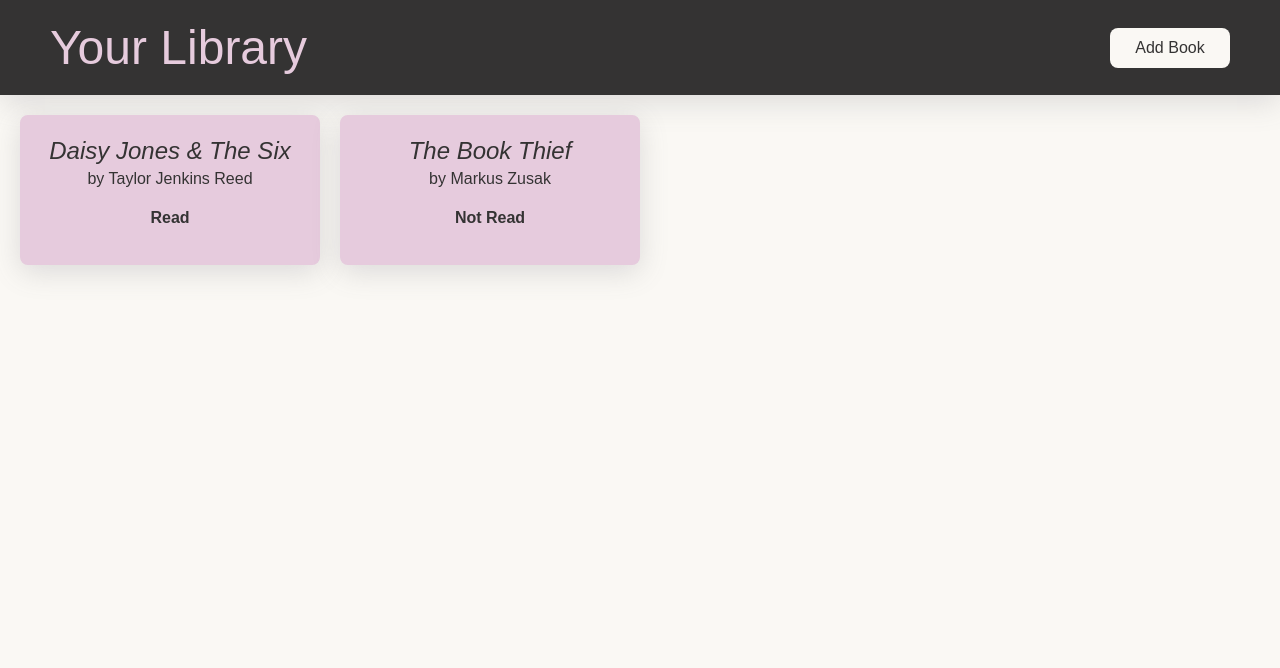
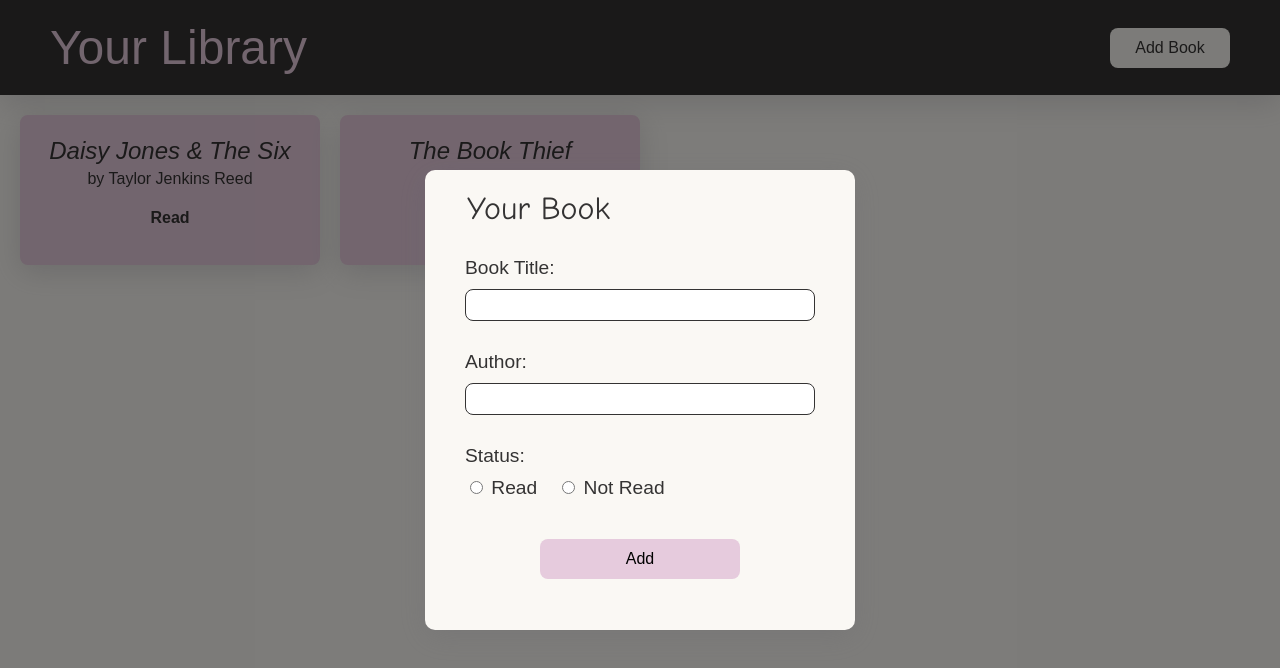
Before and after one commit to bella-t22/book-library, a plain HTML site: page index.html in a window 1280 px wide. Both pictures are taken after a click on the button "Add Book". Drawn offline with Linux system fonts and the light colour scheme; a web font is replaced by a local one.

Commit message:
Complete popup and overlay styles

```diff
--- a/app.css
+++ b/app.css
@@ -12,6 +12,9 @@ html {
 html, body {
     margin: 0;
     padding: 0;
+}
+body {
+    position: relative;
 }
 
 header {
@@ -43,7 +46,7 @@ header h1 {
     font-size: 1rem;
 }
 
-#add-book-popup {
+.add-book-popup {
     background-color: #faf8f4;
     color: #343333;
     border-radius: 10px;
@@ -56,18 +59,17 @@ header h1 {
     display: flex;
     flex-direction: column;
     gap: 30px;
-    visibility: hidden;
-    position: absolute;
-    z-index: 2;
-    left: 37%;
-    top: 20%;
+    position: fixed;
+    top: 50%;
+    left: 50%;
+    transform: translate(-50%, -50%) scale(1);
+    transition: 200ms ease-in-out;
+    z-index: 10;
 }
 
-#add-book-popup legend {
+.add-book-popup legend {
     font-family: 'Comic Neue', sans-serif;
     font-size: 2rem;
-    position: relative;
-    right: 20px;
 }
 
 .input-container {
@@ -147,3 +149,20 @@ main {
 .has-read {
     font-weight: 600;
 }
+
+.overlay {
+    position: fixed;
+    top: 0;
+    right: 0;
+    bottom: 0;
+    left: 0;
+    background-color: rgba(0, 0, 0, .5);
+    pointer-events: none;
+    transition: 200ms ease-in-out;
+    z-index: 2;
+    pointer-events: all;
+}
+
+.hidden {
+    display: none;
+}
--- a/index.html
+++ b/index.html
@@ -19,8 +19,7 @@
             <h1>Your Library</h1>
             <button id="add-book-btn">Add Book</button>
         </header>
-
-    <form id="add-book-popup" action="" method="POST">
+        <form class="add-book-popup hidden" action="" method="POST">
             <legend>Your Book</legend>
             <div class="input-container">
                 <label for="book-title">Book Title:</label>
@@ -45,7 +44,6 @@
             </div>
             <button class="submit">Add</button>
         </form>
-
         <main>
             <div class="card">
                     <div class="title-container">
@@ -54,7 +52,6 @@
                     </div>
                 <p class="has-read">Read</p>
             </div>
-
             <div class="card">
                 <div class="title-container">
                     <h2>The Book Thief</h2>
@@ -63,5 +60,6 @@
                 <p class="has-read">Not Read</p>
             </div>
         </main>
+    <div class="overlay hidden"></div>
 </body>
 </html>
--- a/index.js
+++ b/index.js
@@ -1,8 +1,16 @@
 const myLibrary = [];
-const newBook = document.getElementById('add-book');
+const newBookBtn = document.getElementById('add-book-btn');
+const popUpForm = document.querySelector('.add-book-popup');
+const overlay = document.querySelector('.overlay');
 
-newBook.addEventListener('click', () => {
+newBookBtn.addEventListener('click', () => {
+    popUpForm.classList.remove('hidden');
+    overlay.classList.remove('hidden');
+})
 
+overlay.addEventListener('click', () => {
+    popUpForm.classList.add('hidden');
+    overlay.classList.add('hidden');
 })
 
 // add object constructor for book creation
@@ -13,6 +21,6 @@ function Book(title, author, hasRead) {
 }
 
 // write function to loop through and display each book in the array on the page
-function addBookToLibrary(newBook) {
-    return myLibrary.push(newBook);
+function addBookToLibrary(title, author, hasRead) {
+    // const newBook = new Book()
 }
```
Lines whose indentation alone changed are shown as unchanged.
